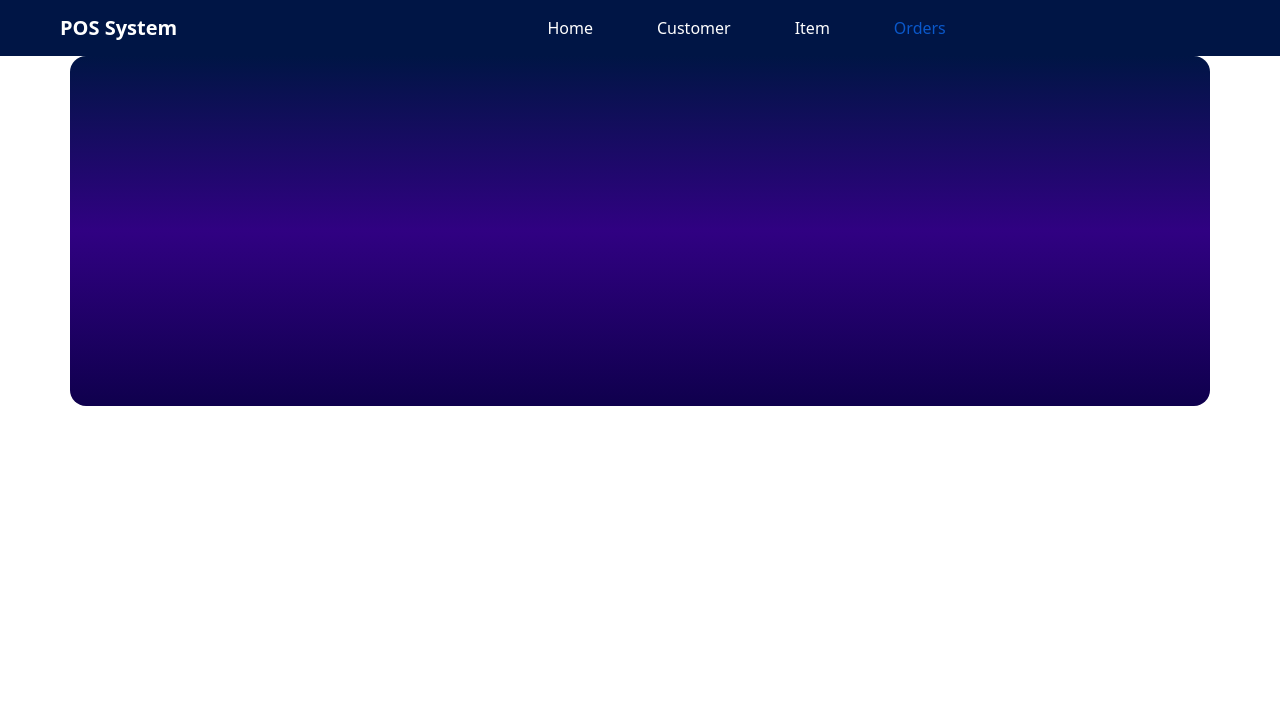
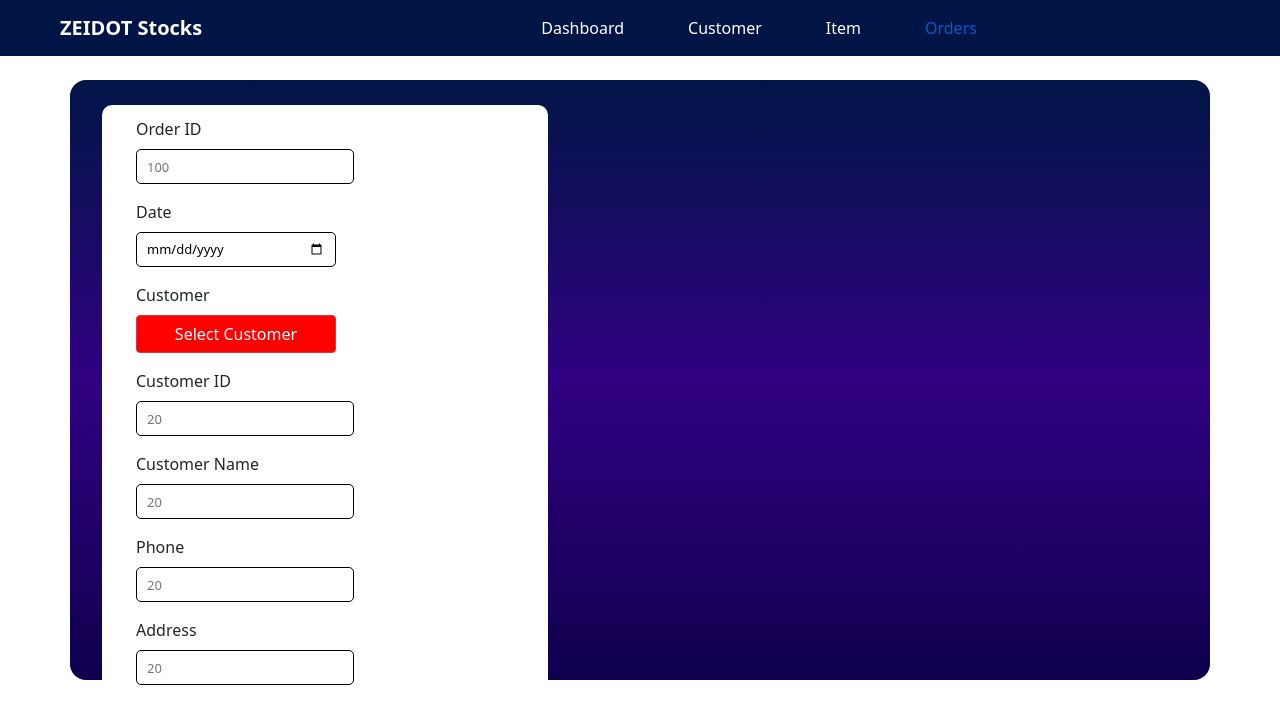
Before and after one commit to Prabhashperera/POS-System, a plain HTML site: page view/index.html in a window 1280 px wide. Both pictures are taken after a click on the link "Orders". Drawn offline with nearby package versions, Linux system fonts and the light colour scheme; some packages are replaced by stand-ins of ours; a script that the page names is missing; a web font is replaced by a local one.

Commit message:
Order Page UI v1

```diff
--- a/assets/style/style.css
+++ b/assets/style/style.css
@@ -143,6 +143,7 @@
 
 .orders_Section {
   display: none;
+  min-height: 400px;
 }
 
 .customer_Table,
@@ -154,3 +155,43 @@
 .table-active {
   color: #48daff;
 }
+
+/* Order Page */
+
+.invoice-card {
+  display: flex;
+  flex-wrap: wrap;
+  position: relative;
+  top: 25px;
+  background-color: white;
+  width: 40%;
+  border-radius: 10px;
+  min-height: 200px;
+  margin-left: 20px;
+}
+
+.invoice-card input {
+  padding: 10px;
+  min-width: 200px;
+  height: 35px;
+  border: 1px solid black;
+  outline: none;
+  font-size: 13px;
+  transition: all 1.5s;
+  border-radius: 5px;
+}
+
+.invoice-card button {
+  min-width: 200px;
+}
+
+.invoice-card div {
+  padding: 4px;
+  margin-left: 30px;
+}
+
+.invoice-card input:focus {
+  transition: 0.5s;
+  border-radius: 5px;
+  font-style: italic;
+}
--- a/view/index.html
+++ b/view/index.html
@@ -22,7 +22,9 @@
     <!-- NAVBAR SECTION -->
     <nav class="navbar navbar-expand-sm">
       <div class="container-fluid">
-        <a class="brandName navbar-brand fw-bold mx-5" href="#">POS System</a>
+        <a class="brandName navbar-brand fw-bold mx-5" href="#"
+          >ZEIDOT Stocks</a
+        >
         <button
           class="navbar-toggler navbar-dark"
           type="button"
@@ -41,7 +43,7 @@
                 class="nav-link active home_Clicked"
                 aria-current="page"
                 href="#"
-                >Home</a
+                >Dashboard</a
               >
             </li>
             <li class="nav-item">
@@ -218,7 +220,38 @@
     </section>
 
     <!-- TODO: Order Section -->
-    <section class="container hero orders_Section"></section>
+    <section class="container hero orders_Section mt-4">
+      <main class="invoice-card">
+        <div>
+          <label for="" class="d-block my-2">Order ID</label>
+          <input class="item_Price" type="text" placeholder="100" />
+        </div>
+        <div>
+          <label for="" class="d-block my-2">Date</label>
+          <input class="item_Qty" type="date" placeholder="20" />
+        </div>
+        <div>
+          <label for="" class="d-block my-2">Customer</label>
+          <button class="btn btn-danger select_cust">Select Customer</button>
+        </div>
+        <div>
+          <label for="" class="d-block my-2">Customer ID</label>
+          <input class="item_Qty" type="text" placeholder="20" />
+        </div>
+        <div>
+          <label for="" class="d-block my-2">Customer Name</label>
+          <input class="item_Qty" type="text" placeholder="20" />
+        </div>
+        <div>
+          <label for="" class="d-block my-2">Phone</label>
+          <input class="item_Qty" type="text" placeholder="20" />
+        </div>
+        <div class="mb-3">
+          <label for="" class="d-block my-2">Address</label>
+          <input class="item_Qty" type="text" placeholder="20" />
+        </div>
+      </main>
+    </section>
     <script
       src="https://cdn.jsdelivr.net/npm/bootstrap@5.0.2/dist/js/bootstrap.bundle.min.js"
       integrity="sha384-MrcW6ZMFYlzcLA8Nl+NtUVF0sA7MsXsP1UyJoMp4YLEuNSfAP+JcXn/tWtIaxVXM"
```
